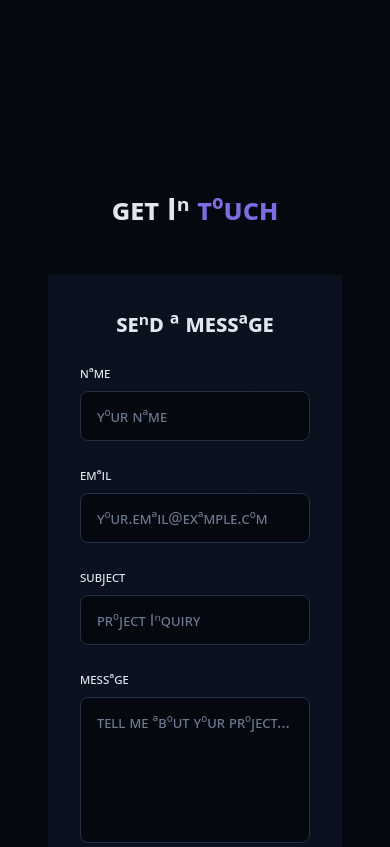
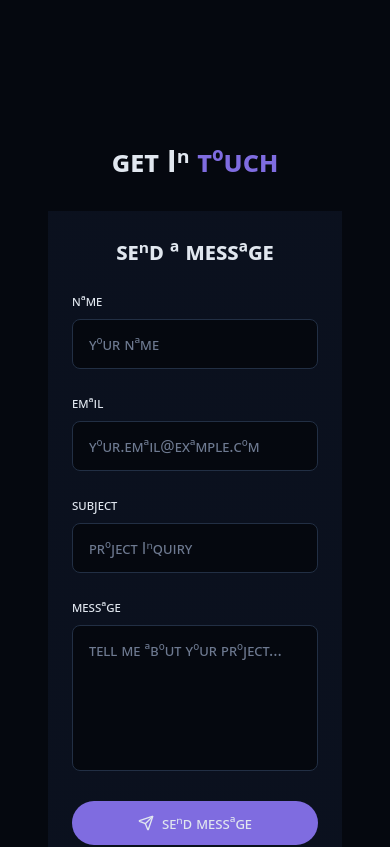
Before and after one commit to MadG0blin359/FullStackForge, a React (Vite) app in the folder Portfolio/: page / in a window 390 px wide. Shown: the part 6775-7622 px from the top of the page. Built offline with nearby package versions, Linux system fonts and the light colour scheme.

Commit message:
fix/ Contact Form Responsive

```diff
--- a/Portfolio/src/pages/Contact.jsx
+++ b/Portfolio/src/pages/Contact.jsx
@@ -138,7 +138,7 @@ const Contact = () => {
   };
 
   return (
-    <section id="contact" className="py-24 px-4 relative min-h-dvh z-10">
+    <section id="contact" className="py-12 md:py-24 px-4 relative min-h-dvh z-10">
       <div className="container mx-auto max-w-6xl">
         <h2 className="text-3xl md:text-4xl font-bold mb-4 text-center">
           Get In <span className="text-primary">Touch</span>
@@ -148,9 +148,9 @@ const Contact = () => {
           you. Send me a message and I'll respond as soon as possible.
         </p> */}
 
-        <div className="grid grid-cols-1 lg:grid-cols-2 gap-12 mt-12">
+        <div className="grid grid-cols-1 lg:grid-cols-2 gap-8 lg:gap-12 mt-8 md:mt-12">
           {/* Contact Form */}
-          <div className="gradient-border p-8 card-hover">
+          <div className="gradient-border p-6 md:p-8 card-hover">
             <h3 className="text-2xl font-semibold mb-6">Send a Message</h3>
             <form
               autoComplete="off"
```
